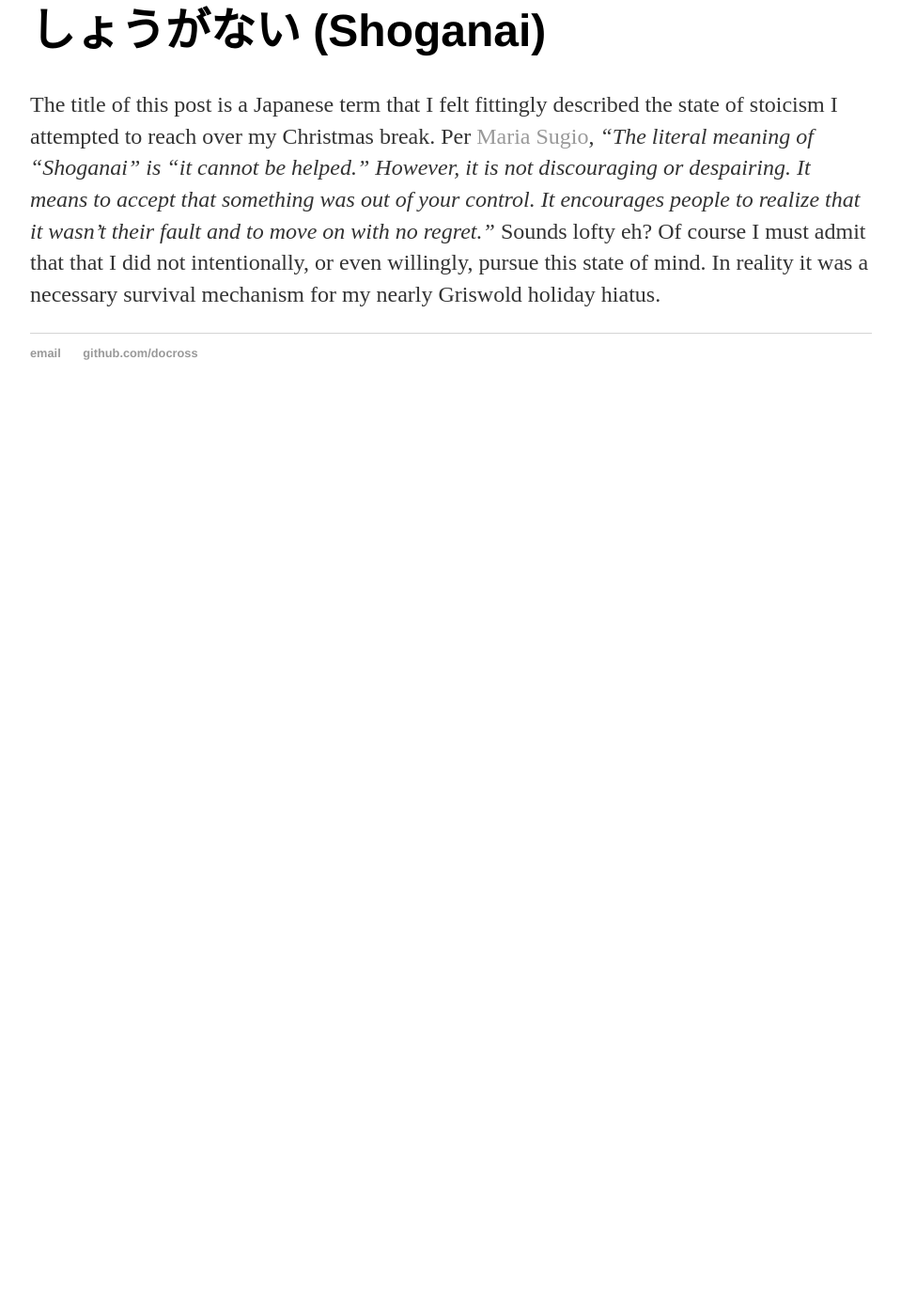
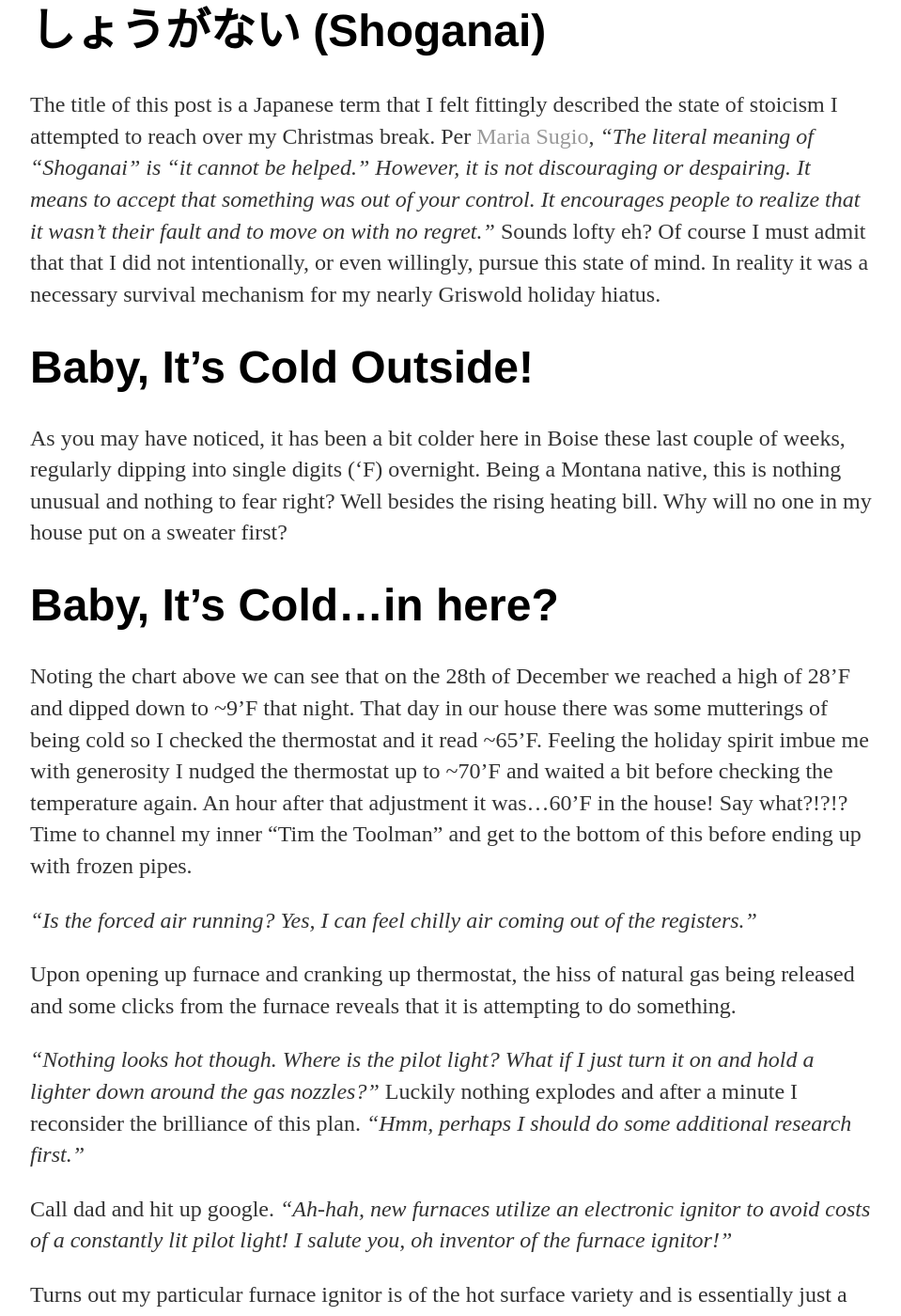
Before and after one commit to docross/docross.github.io, a Jekyll site: the page built from _posts/2017-01-06-shoganai.md, in a window 1280 px wide and 1400 px high, scrolled down 270 px. Shown: the whole window at 94% size, without its empty margins (160-1119 px from the left). Built offline with Jekyll 4.4.1, drawn with Linux system fonts in a browser that asks for light colours; before the commit the page ends 900 px from its top, so only the background shows below that; some of the changed text lies outside the part shown.

Commit message:
Completing text additions.

```diff
--- a/_posts/2017-01-06-shoganai.md
+++ b/_posts/2017-01-06-shoganai.md
@@ -7,3 +7,47 @@
 # しょうがない (Shoganai)
 The title of this post is a Japanese term that I felt fittingly described the state of stoicism I attempted to reach over my Christmas break.  Per [Maria Sugio](https://www.theodysseyonline.com/11-beautiful-untranslatable-japanese-words), _"The literal meaning of "Shoganai" is "it cannot be helped." However, it is not discouraging or despairing. It means to accept that something was out of your control. It encourages people to realize that it wasn't their fault and to move on with no regret."_
 Sounds lofty eh?  Of course I must admit that that I did not intentionally, or even willingly, pursue this state of mind.  In reality it was a necessary survival mechanism for my nearly Griswold holiday hiatus.
+
+# Baby, It's Cold Outside!
+As you may have noticed, it has been a bit colder here in Boise these last couple of weeks, regularly dipping into single digits ('F) overnight.  Being a Montana native, this is nothing unusual and nothing to fear right?  Well besides the rising heating bill.  Why will no one in my house put on a sweater first?
+
+# Baby, It's Cold...in here?
+Noting the chart above we can see that on the 28th of December we reached a high of 28'F and dipped down to ~9'F that night.  That day in our house there was some mutterings of being cold so I checked the thermostat and it read ~65'F.  Feeling the holiday spirit imbue me with generosity I nudged the thermostat up to ~70'F and waited a bit before checking the temperature again.  An hour after that adjustment it was…60'F in the house!  Say what?!?!? Time to channel my inner "Tim the Toolman" and get to the bottom of this before ending up with frozen pipes.
+
+_"Is the forced air running? Yes, I can feel chilly air coming out of the registers."_
+
+Upon opening up furnace and cranking up thermostat, the hiss of natural gas being released and some clicks from the furnace reveals that it is attempting to do something.
+
+_"Nothing looks hot though.  Where is the pilot light? What if I just turn it on and hold a lighter down around the gas nozzles?"_  Luckily nothing explodes and after a minute I reconsider the brilliance of this plan.  _"Hmm, perhaps I should do some additional research first."_
+
+Call dad and hit up google.  _"Ah-hah, new furnaces utilize an electronic ignitor to avoid costs of a constantly lit pilot light! I salute you, oh inventor of the furnace ignitor!"_
+
+  Turns out my particular furnace ignitor is of the hot surface variety and is essentially just a resistor that gets really hot.  Of course that constant cycling between room temp and 1800-3100'F causes some stresses and eventually makes this piece rather brittle.  This means the lifetime the ignitor is relatively short, ~4-7yrs, as compared with other components in the system (ideally +20years).  On the plus side, being such a simple component means that we are able to use a basic multimeter to verify continuaty/resistance.
+
+  The one from my non-functional furnace, shown on the left below, registered as an open circuit.  The brand new universal replacement ignitor purchased at Grover's for $50, right side of same image, measured at just under 9 ohms.  Finagling this piece into the furnace was a bit tricky as I opted against taking the whole thing apart to install as recommended but luckily I have nimble fingers and after 20 minutes of dropping screws and sailor speak it was in place.  A quick test via the Ecobee app and there was fire!
+
+# Critical System PM's Decadely (and other bad ideas).
+Unfortunately the prior fiasco was not the only adventure.  Being a split-level home with several rooms below grade built on packed clay a few feet above bedrock, a *sump pump* system is necessary to avoid flooding the lower levels in times of unually high runoff; like when we have a lot of snow and it suddenly warms up enough to cause lots of melt.  Recommendations are that you crawl under your house and check this system at least yearly.  The check can be as simple as manipulating your float to verify the pump still functions.  Even better is to add some water and verify your drain system continues to flow unabated.
+
+Being such as busy individual I opted to perform this task on a slightly more extened schedule, namely every 8 years or so.  Any guesses as to the result?
+
+Per code, the outlet near our kitchen sink is *GFIC* protected.  During the day after a decent snowfall this circuit started tripping repeatedly during the day without "anything" plugged into it.  Strange.  Oh wait, the sump pump does sit under this part of the house, perhaps it is worther crawling under there to give it a look?
+
+Being home alone I hooked up a stereo to the GFIC outlet, cranked up the volume to _Maggie's Farm_, and went *spelunking*.
+
+The drain catch barrel was completely full, which is not a good sign unless we wanted a our den to become a wading pool.  Upon pulling the pump out I was looking at the mess you see at the left in the image below.  If you look closely you can see a bulging seal.
+
+Just to be extra sure it was the pump itself I decided to reset the circuit and throw it in the water again, *Pop!*, and there goes the stereo.   And my trouble light I had plugged into the pump outlet, plunging me into darkness...smooth.  Well at least I can't see the spiders anymore.  Running to Home Depot I located a $150 pump (see middle above) and brought it under the house with me.  Crap! I bought one with a __swinging float__ that requires a much wider barrel to function.  Back to the store once more!
+
+This time I opted for the $200 *stainless steel* pump with a __vertical sliding float__; and a *5yr* warranty, the previous, mostly plastic pump only has a **1yr** warranty.  A quick swap-in and away goes all the water!  Another one down.
+
+# Turning your NAS into a brick.
+## T.B.D.
+
+* Netgear ReadyDuo V1 NAS
+ * linux server --> Win10 will not read drives by default
+ * apparently finicky about constant power during boot!
+ * factory reset wipes data?!?!? WTF!?!?
+* Data on LVM partition non standard block sizes (16kB)
+ * Ubuntu live CD hates this by default (workable though)
+ * why did I choose this block size?
```
